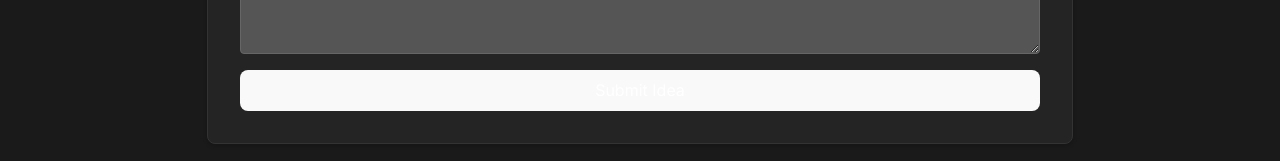
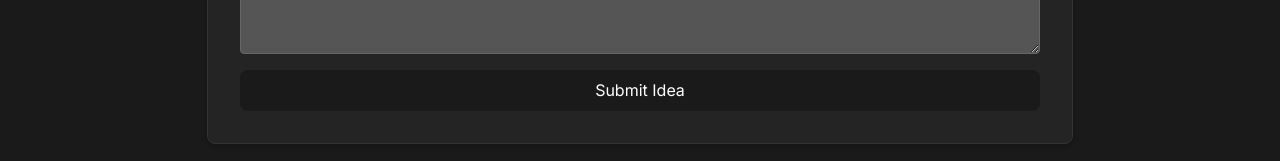
Before and after one commit to devopsdays-kc/open-spaces-live, a React (Vite) app: page / in a window 1280 px wide. Shown: the part 420-581 px from the top of the page. Built offline with nearby package versions, Linux system fonts and the light colour scheme; no server answers.

Commit message:
adjust color scheme

```diff
--- a/src/index.css
+++ b/src/index.css
@@ -65,7 +65,7 @@ button:focus-visible {
   a:hover {
     color: #747bff;
   }
-  button {
+  /* button {
     background-color: #f9f9f9;
-  }
+  } */
 }
```
